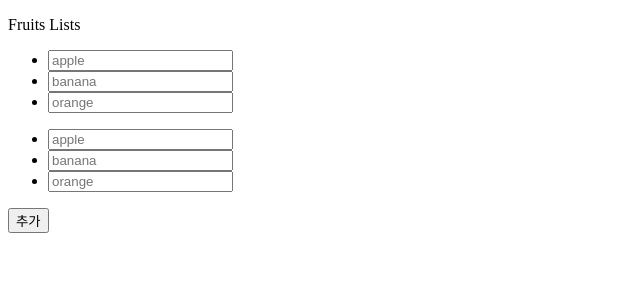
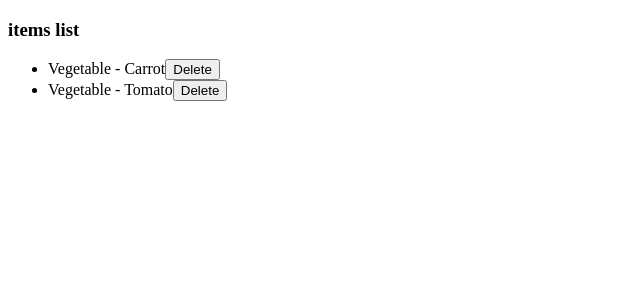
Before and after one commit to rowing0328/react-typescript-zero-to-hero, a React (Vite) app in the folder react/: page / in a window 1280 px wide. Shown: the top 300 px of the page, without its empty margins (0-640 px from the left). Built offline with nearby package versions, Linux system fonts and the light colour scheme.

Commit message:
Feat : filter

```diff
--- a/react/src/App.tsx
+++ b/react/src/App.tsx
@@ -1,13 +1,45 @@
-/* map 메서드를 활용한 리스트 렌더링 개요 */
-import FruitList from './component/FruitList';
+/* filter */
+import { useState } from 'react';
 
 export default function App() {
+  const [items, setItems] = useState([
+    { id: 1, name: 'Apple', category: 'Fruit' },
+    { id: 2, name: 'Carrot', category: 'Vegetable' },
+    { id: 3, name: 'Banana', category: 'Fruit' },
+    { id: 4, name: 'Tomato', category: 'Vegetable' },
+  ]);
+
+  const handleDelete = (id: number) => {
+    setItems((items) => items.filter((item) => item.id !== id));
+  };
+
   return (
     <>
-      <FruitList />
+      <h3>items list</h3>
+      <ul>
+        {items
+          .filter((item) => item.category === 'Vegetable')
+          .map((item) => (
+            <li key={item.id}>
+              {item.category} - {item.name}
+              <button onClick={() => handleDelete(item.id)}>Delete</button>
+            </li>
+          ))}
+      </ul>
     </>
   );
 }
+
+/* map 메서드를 활용한 리스트 렌더링 개요 */
+// import FruitList from './component/FruitList';
+//
+// export default function App() {
+//   return (
+//     <>
+//       <FruitList />
+//     </>
+//   );
+// }
 
 /* 반복 렌더링 - map */
 // export default function App() {
```
